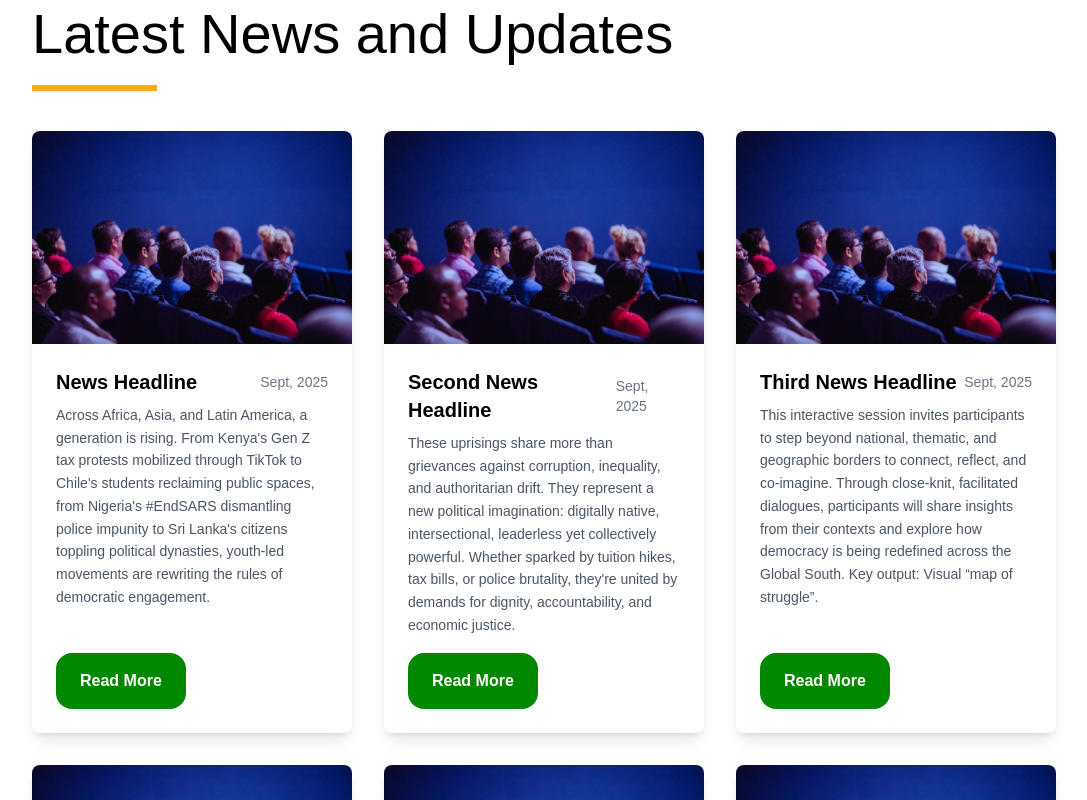
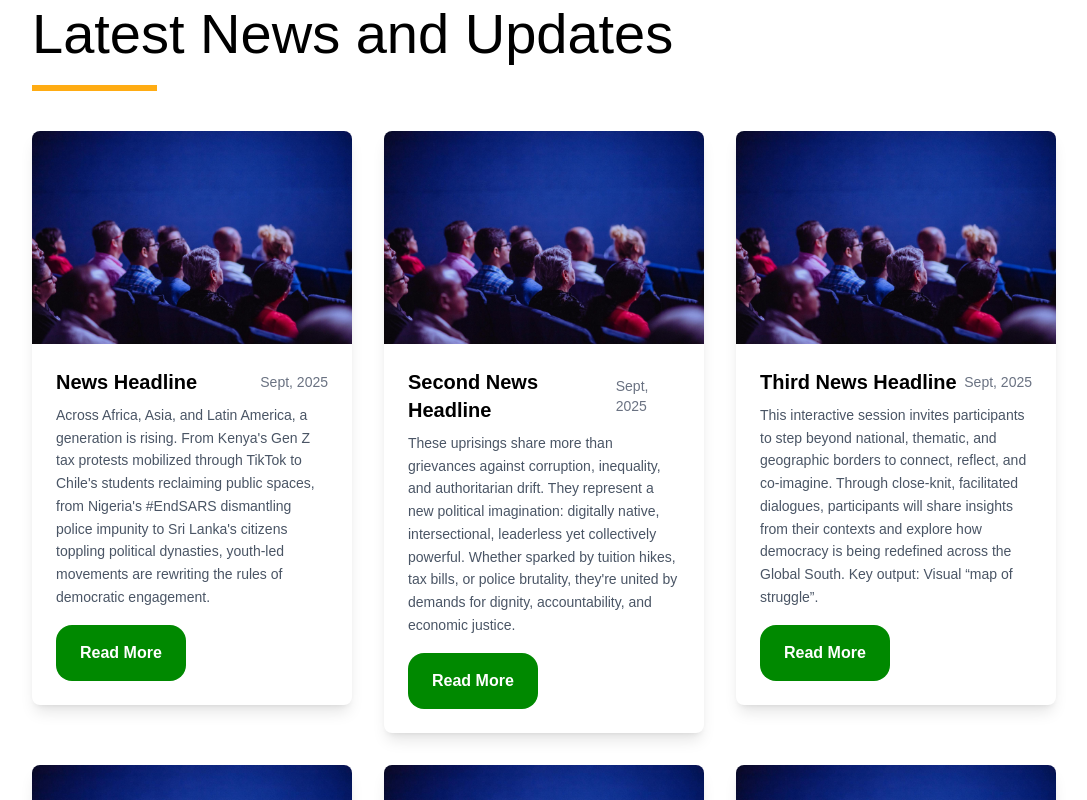
Before and after one commit to yiaga/south-solidarity, a Next.js app: page /updates in a window 1280 px wide. Shown: the part 660-1460 px from the top of the page, without its empty margins (96-1183 px from the left). Built offline with nearby package versions, Linux system fonts and the light colour scheme.

Commit message:
updated animation component

```diff
--- /dev/null
+++ b/app/components/AnimatedComponent.tsx
@@ -0,0 +1,43 @@
+"use client";
+
+import React, { useState, useEffect, useRef, PropsWithChildren } from 'react';
+
+// Define the type for the component's props, which include React's children prop
+type AnimatedComponentProps = PropsWithChildren<{}>;
+
+const AnimatedComponent: React.FC<AnimatedComponentProps> = ({ children }) => {
+  const [isVisible, setIsVisible] = useState<boolean>(false);
+  const domRef = useRef<HTMLDivElement>(null);
+
+  useEffect(() => {
+    // Make sure the DOM reference is not null before observing
+    if (!domRef.current) return;
+
+    const observer = new IntersectionObserver(entries => {
+      entries.forEach(entry => setIsVisible(entry.isIntersecting));
+    });
+
+    observer.observe(domRef.current);
+
+    // Cleanup the observer when the component unmounts
+    return () => {
+      // Check if domRef.current is still available before disconnecting
+      if (domRef.current) {
+        observer.unobserve(domRef.current);
+      }
+    };
+  }, []); // The empty dependency array ensures this effect runs only once on mount
+
+  return (
+    <div
+      className={`transition-all duration-1000 transform ${
+        isVisible ? 'translate-y-0 opacity-100' : 'translate-y-20 opacity-0'
+      }`}
+      ref={domRef as React.RefObject<HTMLDivElement>}
+    >
+      {children}
+    </div>
+  );
+};
+
+export default AnimatedComponent;
--- a/app/components/Objectives/KeyObjectives.tsx
+++ b/app/components/Objectives/KeyObjectives.tsx
@@ -4,6 +4,7 @@ import ObjectiveCard from './ObjectiveCard';
 import Wrapper from '../Generics/Wrapper';
 import HeadingBorderBottom from '../Headers/HeadingBorderBottom';
 import ContentSpacing from '../Spacing/ContentSpacing';
+import AnimatedComponent from '../AnimatedComponent';
 
 const KeyObjectives = () => {
   const objectivesData = [
@@ -37,19 +38,23 @@ const KeyObjectives = () => {
   return (
     <section className="bg-[#FFAC13] py-24 text-black">
       <Wrapper>
+        <AnimatedComponent>
         <HeadingBorderBottom color='#2EA024'>
           <span className="text-black">Key Objectives</span>
         </HeadingBorderBottom>
+        </AnimatedComponent>
         <ContentSpacing />
         <ContentSpacing />
       <ul className="flex overflow-x-auto gap-5 p-4 no-scrollbar">
         {objectivesData.map((objective) => (
+          <AnimatedComponent>
           <ObjectiveCard
             key={objective.number}
             num={objective.number}
             title={objective.title}
             description={objective.description}
           />
+          </AnimatedComponent>
         ))}
       </ul>
       </Wrapper>
--- a/app/components/Programmes/Program.tsx
+++ b/app/components/Programmes/Program.tsx
@@ -6,6 +6,7 @@ import ProgramTable from './ProgramTable';
 import Wrapper from '../Generics/Wrapper';
 import HeadingBorderBottom from '../Headers/HeadingBorderBottom';
 import ContentSpacing from '../Spacing/ContentSpacing';
+import AnimatedComponent from '../AnimatedComponent';
 
 // Define the data types for clarity and type safety
 export interface Person {
@@ -194,12 +195,16 @@ const Program: React.FC = () => {
   return (
     <section className="bg-white py-24 text-black">
       <Wrapper>
+        <AnimatedComponent>
         <HeadingBorderBottom>
           <span className="text-black">Our Programme</span>
         </HeadingBorderBottom>
+        </AnimatedComponent>
         <ContentSpacing />
+        <AnimatedComponent>
         <ProgramTabs programData={programData} onTabChange={handleTabChange} />
         <ProgramTable dayData={programData[activeTab]} />
+        </AnimatedComponent>
       </Wrapper>
     </section>
   );
--- a/app/components/Team/MeetTheTeam.tsx
+++ b/app/components/Team/MeetTheTeam.tsx
@@ -3,6 +3,7 @@ import TeamCard from "./TeamCard";
 import Wrapper from "../Generics/Wrapper";
 import HeadingBorderBottom from "../Headers/HeadingBorderBottom";
 import ContentSpacing from "../Spacing/ContentSpacing";
+import AnimatedComponent from "../AnimatedComponent";
 
 interface Props {
   title: string;
@@ -22,11 +23,15 @@ const MeetTheTeam = ({
   return (
     <section className={className}>
       <Wrapper>
-        <HeadingBorderBottom>
+
+      <AnimatedComponent>
+      <HeadingBorderBottom>
           <span className={bgText}>{title}</span>
         </HeadingBorderBottom>
+      </AnimatedComponent>
         <ContentSpacing />
         <ContentSpacing />
+        <AnimatedComponent>
         <ul className="grid grid-cols-1 md:grid-cols-2 lg:grid-cols-6 gap-8">
           {members.map((_, index) => (
             <li key={index}>
@@ -34,6 +39,7 @@ const MeetTheTeam = ({
             </li>
           ))}
         </ul>
+        </AnimatedComponent>
       </Wrapper>
     </section>
   );
--- a/app/resources/page.tsx
+++ b/app/resources/page.tsx
@@ -5,6 +5,7 @@ import Wrapper from "../components/Generics/Wrapper";
 import SectionSpacing from "../components/Spacing/SectionSpacing";
 import ResourcesCard from "./ResourceCard";
 import HeadingBorderBottom from "../components/Headers/HeadingBorderBottom";
+import AnimatedComponent from "../components/AnimatedComponent";
 
 
 const resourcesData = [
@@ -37,12 +38,15 @@ const Resources = () => {
       <PageBanner title="Our Resources" />
       <Wrapper>
         <SectionSpacing />
+        <AnimatedComponent>
         <HeadingBorderBottom>
           <span className="text-black">Download Resources</span>
         </HeadingBorderBottom>
+        </AnimatedComponent>
         <SectionSpacing />
         <div className="flex flex-col space-y-16">
           {resourcesData.map((resource, index) => (
+            <AnimatedComponent>
             <ResourcesCard
               key={index}
               imageSrc={resource.imageSrc}
@@ -51,6 +55,7 @@ const Resources = () => {
               buttonText={resource.buttonText}
               buttonLink={resource.buttonLink}
             />
+            </AnimatedComponent>
           ))}
         </div>
         <SectionSpacing />
--- a/app/updates/page.tsx
+++ b/app/updates/page.tsx
@@ -8,6 +8,7 @@ import HeadingBorderBottom from "../components/Headers/HeadingBorderBottom";
 import ContentSpacing from "../components/Spacing/ContentSpacing";
 import SectionSpacing from "../components/Spacing/SectionSpacing";
 import UpdateCard from "./UpdatesCard";
+import AnimatedComponent from "../components/AnimatedComponent";
 
 const updatesData = [
   {
@@ -81,10 +82,13 @@ const Updates = () => {
       <PageBanner title="UPDATES"/>
       <Wrapper>
         <SectionSpacing />
+        <AnimatedComponent>
         <HeadingBorderBottom>Latest News and Updates</HeadingBorderBottom>
+        </AnimatedComponent>
         <ContentSpacing />
         <div className="grid grid-cols-1 sm:grid-cols-2 lg:grid-cols-3 gap-8">
           {updatesData.map((update, index) => (
+            <AnimatedComponent>
             <UpdateCard
               key={index}
               imageSrc={update.imageSrc}
@@ -93,6 +97,7 @@ const Updates = () => {
               description={update.description}
               link={update.link}
             />
+            </AnimatedComponent>
           ))}
         </div>
       </Wrapper>
--- a/app/watchsessions/page.tsx
+++ b/app/watchsessions/page.tsx
@@ -7,6 +7,7 @@ import ContentSpacing from '../components/Spacing/ContentSpacing';
 import SectionSpacing from '../components/Spacing/SectionSpacing';
 
 import sessionImage1 from "@/public/assets/images/session-1.jpg";
+import AnimatedComponent from '../components/AnimatedComponent';
 
 // Data for all the sessions
 const sessionsData = [
@@ -67,19 +68,21 @@ const WatchSession = () => {
       <PageBanner title="WATCH SESSIONS"/>
       <SectionSpacing />
       <Wrapper>
+        <AnimatedComponent>
         <HeadingBorderBottom>
           <span className="text-black">Watch Session from Recent Meetings</span>
         </HeadingBorderBottom>
+        </AnimatedComponent>
         <ContentSpacing />
         <div className="grid grid-cols-1 sm:grid-cols-2 lg:grid-cols-4 gap-8">
           {sessionsData.map((session, index) => (
-            <WatchSessionCard
+            <AnimatedComponent><WatchSessionCard
               key={index}
               imageSrc={session.imageSrc}
               title={session.title}
               description={session.description}
               link={session.link}
-            />
+            /></AnimatedComponent>
           ))}
         </div>
       </Wrapper>
```
Also changed, not shown: app/page.tsx (+15 -1 lines).
